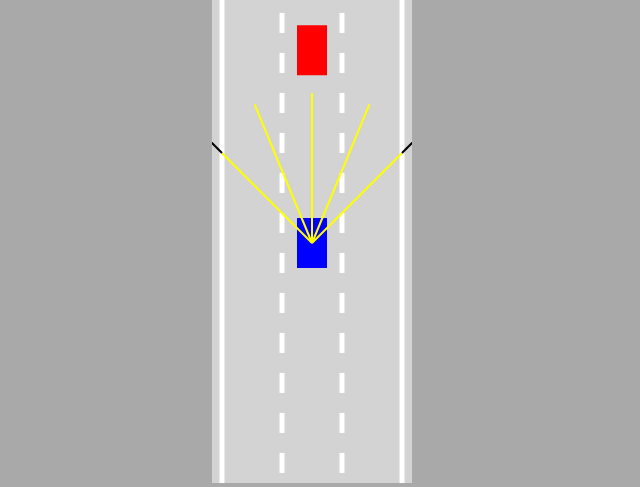
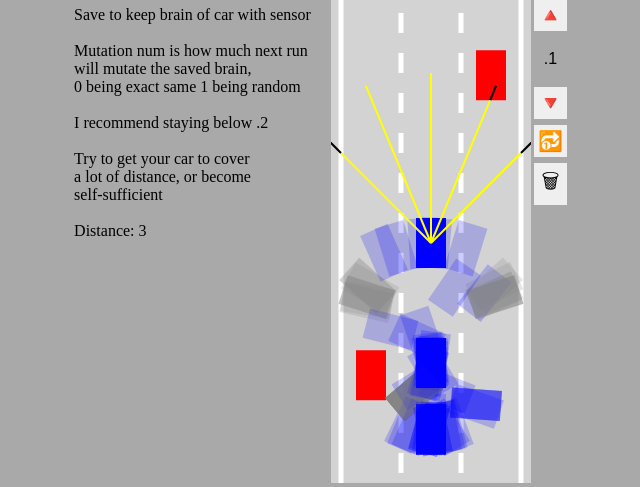
Before and after one commit to abi-murthy/JSCar, a plain HTML site: page index.html in a window 1280 px wide. Shown: the part 317-804 px from the top of the page, without its empty margins (328-968 px from the left). Drawn offline with Linux system fonts and the light colour scheme; animation ran at ten frames a second.

Commit message:
functional website

```diff
--- a/car.js
+++ b/car.js
@@ -11,7 +11,7 @@ class Car{
         this.fric=.05;
         this.angle=0;
 
-        this.damage = false;
+        this.damaged = false;
 
         this.ai = cType=="AI";
         if (cType != "DUMMY")
@@ -23,9 +23,10 @@ class Car{
         }
         this.controls=new Controls(cType);
         // this.polygon = this.#createPolygon();
+        console.log(this)
     }
 
-    draw(ctx,color){
+    draw(ctx,color, drawSensor = false){
         if (this.damaged){
             ctx.fillStyle="gray";
         }
@@ -38,7 +39,7 @@ class Car{
             ctx.lineTo(this.polygon[i].x,this.polygon[i].y);
         }
         ctx.fill();
-        if (this.sensor)
+        if (this.sensor && drawSensor)
         {this.sensor.draw(ctx);}
     }
     update(roadBorders,traffic){
@@ -52,8 +53,6 @@ class Car{
         {
             this.sensor.update(roadBorders,traffic);
             const outs = this.brain.feedForward(this.sensor.readings.map(r=>r==null?0:1-r.offset));
-            console.log(outs);
-
             if(this.ai){
                 this.controls.forward=outs[0];
                 this.controls.reverse=outs[1];
--- a/index.html
+++ b/index.html
@@ -7,7 +7,43 @@
     <title>JSCar</title>
 </head>
 <body>
+    <div style="padding:20px;">
+        <h1>Self driving car</h1>
+        <div>Save to keep brain of car with sensor</div>
+        <br>
+        <div>Mutation num is how much next run</div>
+        <div>will mutate the saved brain,</div>
+        <div>0 being exact same 1 being random</div>
+        <br>
+        <div>I recommend staying below .2</div>
+        <br>
+        <div>Try to get your car to cover </div>
+        <div>a lot of distance, or become</div>
+        <div>self-sufficient</div>
+        <br>
+        <a>Distance: </a><a id = "odometer">0</a>
+    </div>
     <canvas id="myCanvas"></canvas>
+    <div>
+
+        <div class = "save-delete-buttons">
+
+            <button onclick="save()">💾 </button>
+
+            <button onclick="mutationChange(1)" id="increase-m">🔺</button>
+            <p id = "m-display" style="text-align:center;font-family:sans-serif">.1</p>
+            <button onclick="mutationChange(-1)" id="decrease-m">🔻</button>
+            <script>
+                let m = document.getElementById("m-display");
+                if(sessionStorage.getItem("mutation")){
+                m.innerHTML = Number(sessionStorage.getItem("mutation")).toFixed(2);
+                }
+            </script>
+
+            <button onclick="window.location.reload()">🔂 </button>
+            <button onclick="discard()">🗑</button>
+        </div>
+    </div>
     <script src="sensor.js"></script>
     <script src="network.js"></script>
     <script src="utils.js"></script>
--- a/main.js
+++ b/main.js
@@ -2,27 +2,139 @@ const canvas=document.getElementById("myCanvas");
 
 canvas.width=200;
 
+const NUMCARS = 300;
+let MUTATION = .10;
+
+if (sessionStorage.getItem("mutation")){
+    MUTATION = Number(sessionStorage.getItem("mutation"));
+}
+const NUMLANES = 3;
+
+let ticker = -100;
+
 const ctx = canvas.getContext("2d");
-const road = new Road(canvas.width/2,canvas.width*.9);
-const car = new Car(road.getLaneCenter(1),100,30,50,"AI");
-const traffic = [new Car(road.getLaneCenter(1),-125,30,50,"DUMMY",2)];
+const road = new Road(canvas.width/2,canvas.width*.9,NUMLANES);
+const cars = generateCars(NUMCARS);
+const traffic = [new Car(road.getLaneCenter(0),200,30,50,"DUMMY",2)];
+
+
+addTraffic(-100);
+addTraffic(-300);
+addTraffic(-500);
+addTraffic(-700);
+
+
+
+// addTraffic(-250);
+let bestCar = cars[0];
+if (sessionStorage.getItem("bestBrain")){
+    const bestBrain = JSON.parse(sessionStorage.getItem(
+        "bestBrain"
+    ));
+
+    if(bestBrain.levels[0].inputs.length==bestCar.sensor.rayCount){
+        for (let i = 0; i<bestBrain.levels.length;i++){
+            for (let j = 0; j< cars.length;j++){
+                cars[j].brain.levels[i].biases = [...bestBrain.levels[i].biases];
+                cars[j].brain.levels[i].weights = [...bestBrain.levels[i].weights].map(e=>[...e]);
+                if (j){
+                    cars[j].brain.mutate(MUTATION);
+                }
+            }
+        }
+    }
+}
+
+
+
+function addTraffic(y,numLanes = road.laneCount){
+    let arr = [...Array(numLanes).keys()];
+    arr.sort(() => Math.random() - 0.5);
+    const lanes = arr.slice(Math.floor(1+Math.random()*(numLanes-1)));
+    for (let i = 0; i<lanes.length; i++){
+        traffic.push(new Car(road.getLaneCenter(lanes[i]),y,30,50,"DUMMY",2));
+    }
+}
+
+function getM(){
+    console.log("gpt");
+}
+function mutationChange(sign){
+    MUTATION +=.01*sign;
+    if (MUTATION>1){
+        MUTATION=1;
+    }
+    if (MUTATION<0){
+        MUTATION=0;
+    }
+    const elem = document.getElementById("m-display");
+    elem.innerHTML = MUTATION.toFixed(2);
+    sessionStorage.setItem("mutation",MUTATION);
+    console.log(MUTATION);
+}
+
+function generateCars(N){
+    const cars=[];
+    for (let i = 0; i< N;i++){
+        cars.push(new Car(road.getLaneCenter(1),100,30,50, "AI"));
+    }
+    return cars;
+
+}
+
+function save(){
+    sessionStorage.setItem("bestBrain",
+    JSON.stringify(bestCar.brain));
+}
+
+
+function discard(){
+    sessionStorage.removeItem("bestBrain");
+    sessionStorage.removeItem("mutation");
+    window.location.reload();
+}
+
+let displacement = 0;
 
 animate();
-
 function animate(){
+    ticker = traffic[0].y-displacement-300;
+    if (bestCar.y <ticker){
+        displacement +=200;
+        addTraffic(ticker-800);
+        console.log("here");
+        console.log(ticker);
+    }
     for (let k = 0; k<traffic.length;k++){
         traffic[k].update(road.border,[]);
     }
-    car.update(road.border,traffic)
+    for (let j = 0; j<cars.length;j++){
+        cars[j].update(road.border,traffic);
+    }
+    bestCar = cars.find(y=>(y.y==Math.min(...cars.map(c=>c.y))));
+
     canvas.height=window.innerHeight;
 
+
     ctx.save()
-    ctx.translate(0,-car.y+.7*window.innerHeight);
+    ctx.translate(0,-bestCar.y+.7*window.innerHeight);
     road.draw(ctx);
     for (let k = 0; k<traffic.length;k++){
         traffic[k].draw(ctx, "red");
     }
-    car.draw(ctx, "blue");
+    ctx.globalAlpha = .2;
+    for (let j = 0; j<cars.length;j++){
+        cars[j].draw(ctx, "blue");
+    }
+    ctx.globalAlpha = 1;
+    bestCar.draw(ctx, "blue",true);
+
+
+
     ctx.restore();
+    const odo = ((-99-bestCar.y+traffic[0].y)/10).toFixed(0)
+    document.getElementById("odometer").innerHTML=odo;
     requestAnimationFrame(animate);
+
+
 }
--- a/network.js
+++ b/network.js
@@ -12,6 +12,28 @@ class Network{
             output = this.levels[1].feedForward(output);
         }
         return output;
+    }
+
+    mutate(amount = 1){
+        this.levels.forEach(level=>{
+            for (let i = 0; i< level.biases.length;i++){
+                level.biases[i] = lerp(
+                    level.biases[i],
+                    Math.random()*2-1,
+                    amount
+                )
+            }
+            for (let j = 0; j< level.weights.length;j++){
+                for (let i = 0 ; i< level.weights[j].length;i++){
+                    level.weights[j][i] = lerp(
+                        level.weights[j][i],
+                        Math.random()*2-1,
+                        amount
+                    )
+                }
+
+            }
+        })
     }
 }
 
--- a/road.js
+++ b/road.js
@@ -1,5 +1,5 @@
 class Road{
-    constructor(x,width,laneCount = 3){
+    constructor(x,width,laneCount){
         this.x=x;
         this.width=width;
         this.laneCount=laneCount;
--- a/sensor.js
+++ b/sensor.js
@@ -2,7 +2,7 @@ class Sensor{
     constructor(car){
         this.car = car;
         this.rayCount =5;
-        this.rayLength = 150;
+        this.rayLength = 170;
         this.raySpread = Math.PI/2;
 
         this.rays = [];
--- a/style.css
+++ b/style.css
@@ -2,9 +2,26 @@ body{
     margin:0;
     background:darkgrey;
     overflow:hidden;
-    text-align:center;
+    display:flex;
+    justify-content: center;
+    align-items: center;
 }
 
 #myCanvas{
     background:lightgrey;
 }
+
+.save-delete-buttons{
+    display:flex;
+    flex-direction: column;
+
+
+}
+
+.save-delete-buttons > button{
+    padding:4px;
+    font-size: 20px;
+    border:none;
+    margin:3px;
+
+}
```
